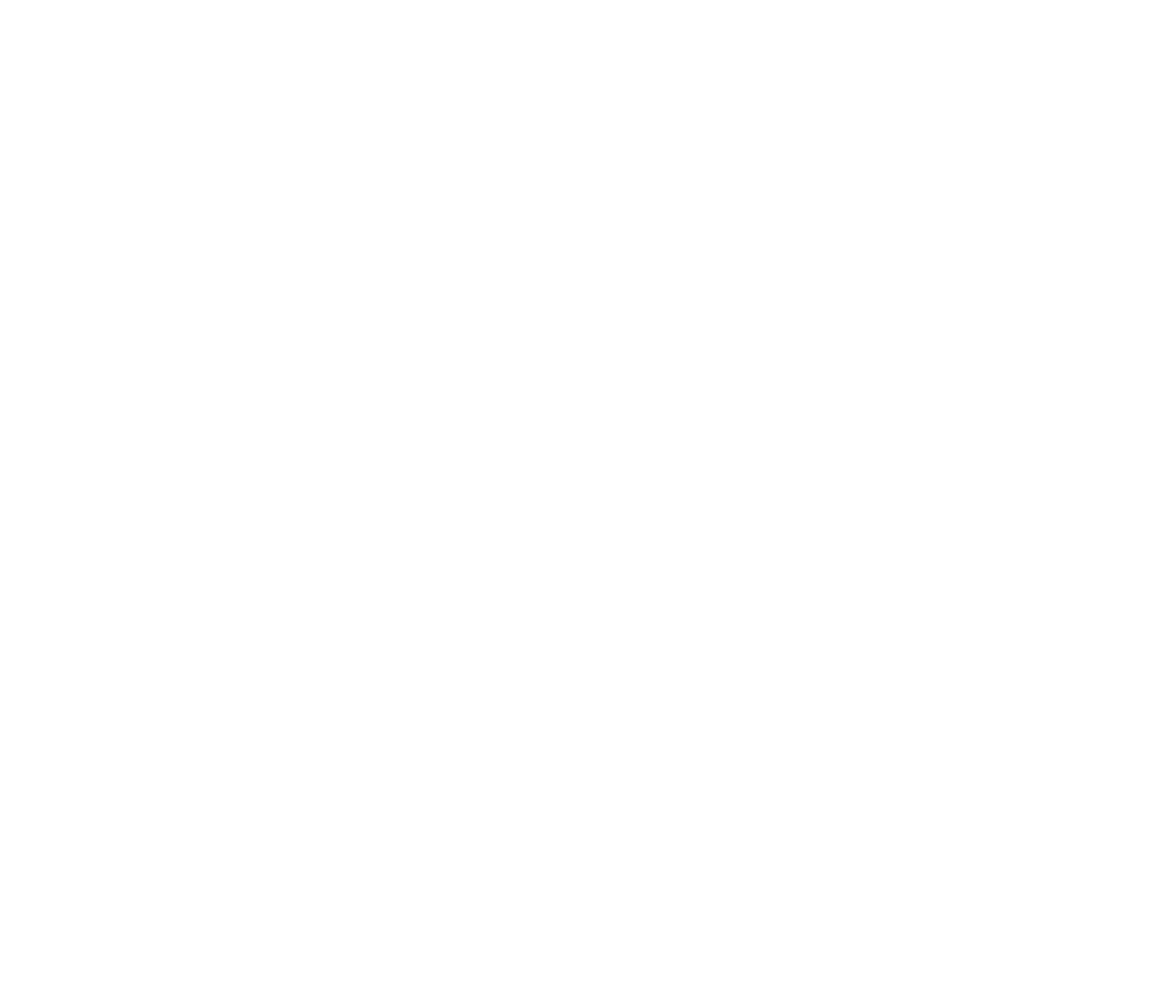
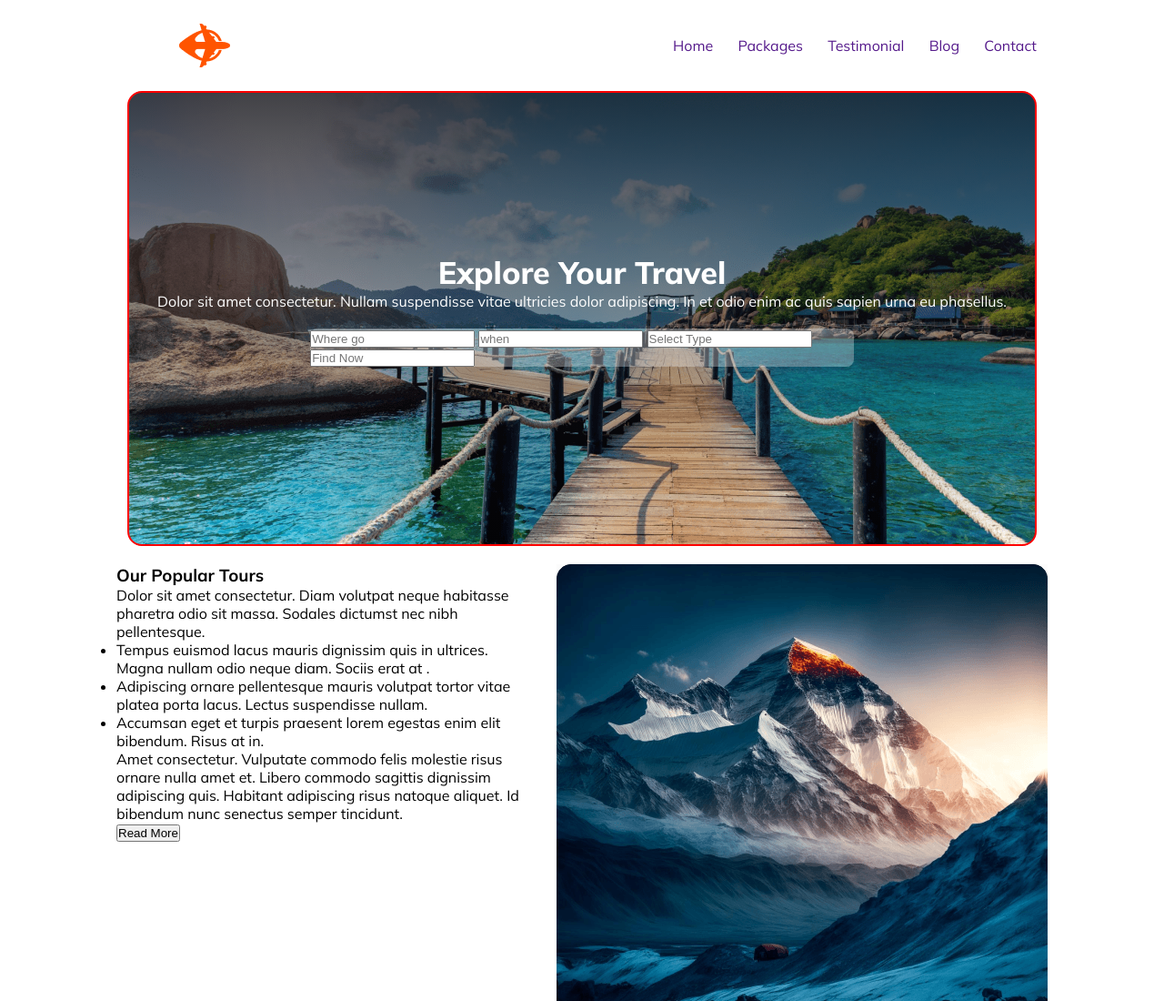
Before and after one commit to Eleas75/B9A2-Nirvana-Travel, a plain HTML site: page index.html in a window 1280 px wide. Shown: the top 1100 px of the page at 91% size. Before the commit the page ends 800 px from the top, so only its background shows below. Drawn offline with Linux system fonts and the light colour scheme.

Commit message:
scratch done

```diff
--- a/index.html
+++ b/index.html
@@ -3,9 +3,81 @@
 <head>
     <meta charset="UTF-8">
     <meta name="viewport" content="width=device-width, initial-scale=1.0">
+    <link rel="stylesheet" href="./styles/style.css">
     <title>nirvana-travel</title>
 </head>
 <body>
+    <header>
+<nav class="container">
+    <div class="nav-title">
+        <img src="./Images/Group 40071 (2).png" alt="">
+        <h3 class="title"> Nirvana Travel</h3>
+    </div>
+    <div class="nav-content">
+        <ul>
+            <li><a href="">Home</a></li>
+            <li><a href="">Packages</a></li>
+            <li><a href="">Testimonial</a></li>
+            <li><a href="">Blog</a></li>
+            <li><a href="">Contact</a></li>
+        </ul>
+    </div>
+</nav>
+<div class="banner">
+    <h1 class="banner-title">Explore Your Travel</h1>
+    <p class="banner-description">Dolor sit amet consectetur. Nullam suspendisse vitae ultricies dolor adipiscing. In et odio enim ac quis sapien urna eu phasellus.</p>
+    <form action="">
+        <input type="text" placeholder="Where go">
+        <input type="text" placeholder="when">
+        <input type="text" placeholder="Select Type ">
+        <input type="text" placeholder="Find Now">
+
+    </form>
+</div>
+    </header>
+    <main>
+<div class="tours">
+    <div class="tour-content">
+        <h3 class="tour-title">Our Popular Tours</h3>
+        <p class="tour-description">Dolor sit amet consectetur. Diam volutpat neque habitasse pharetra odio sit massa. Sodales dictumst nec nibh pellentesque.</p>
+        <ul>
+            <li>Tempus euismod lacus mauris dignissim quis in ultrices. Magna nullam odio neque diam. Sociis erat at .</li>
+            <li>Adipiscing ornare pellentesque mauris volutpat tortor vitae platea porta lacus. Lectus suspendisse nullam.</li>
+            <li> Accumsan eget et turpis praesent lorem egestas enim elit bibendum. Risus at in.</li>
+        </ul>
+        <p class="tour-description">Amet consectetur. Vulputate commodo felis molestie risus
+            ornare nulla amet et. Libero commodo sagittis dignissim adipiscing quis. Habitant adipiscing risus natoque aliquet. Id bibendum nunc senectus semper tincidunt. </p>
+        <button class="btn-1">Read More</button>
+    </div>
+    <img src="./Images/Rectangle 4.png" alt="">
+</div>
+<div class="destination">
+    <h2>Choose Your Destination</h2>
+    <p>Dolor sit amet consectetur. Diam volutpat neque habitasse pharetra odio sit massa. Sodales dictumst nec nibh pellentesque</p>
+    <div class="destination-container">
+        <div>
+            <img src="./Images/Rectangle 5.png" alt=""></div>
+        <div class="container" >
+            <img src="./Images/Rectangle 8.png" alt="" style="width: 100%;">
+            <div class="centered">Centered</div>
+        </div>
+        <div><img src="./Images/Rectangle 6.png" alt=""></div>
+
+        <div>
+            <img src="./Images/Rectangle 7.png" alt="">
+
+        </div>
+        <div><img src="./Images/Rectangle 9.png" alt=""></div>
+        <div><img src="./Images/Rectangle 11.png" alt=""></div>
+        <div>
+            <img src="./Images/Rectangle 10.png" alt=""></div>
+    </div>
+
+</div>
+    </main>
+    <footer>
+
+    </footer>
 
 </body>
 </html>
--- a/styles/style.css
+++ b/styles/style.css
@@ -1,6 +1,127 @@
+
+/* shared styles */
+
 @import url('https://fonts.googleapis.com/css2?family=Mulish:wght@200;300;400;500;600;700;800;900&display=swap');
 *{
     margin: 0;
     padding: 0;
     box-sizing: border-box;
 }
+body{
+    font-family: 'Mulish', sans-serif;
+
+}
+
+
+
+
+/* styles for nav */
+.container{
+    display: flex;
+    flex-direction: row;
+    justify-content: space-between;
+    max-width: 1000px;
+    margin: 0 auto;
+}
+.nav-title{
+    width: 40%;
+    display: flex;
+    justify-content:center;
+    padding-right: 100px;
+    align-items: center;
+
+}
+.nav-content{
+    width: 40%;
+}
+.container .nav-content li{
+list-style:none ;
+}
+.container .nav-content li a{
+    text-decoration: none;
+}
+.container .nav-content ul{
+    display: flex;
+    justify-content:space-between;
+    align-items: center;
+    min-height: 100px;
+
+}
+/* styles for banner */
+.banner{
+    border: 2px solid red;
+    max-width: 1000px;
+    display: flex;
+    flex-direction: column;
+    justify-content: center;
+    align-items: center;
+    margin:0 auto ;
+    min-height: 500px;
+    border-radius: 16px;
+    background-image: linear-gradient(180deg, rgba(19, 19, 24, 0.80) 0%, rgba(19, 19, 24, 0.00) 100%),url(../Images/Group\ 13\ \(1\)\ \(1\).png)
+
+}
+.banner-title{
+    color: #FFF;
+
+font-family: Mulish;
+font-size: 34px;
+font-style: normal;
+font-weight: 800;
+}
+.banner-description{
+    color: #FFF;
+
+text-align: center;
+font-size: 16px;
+font-style: normal;
+font-weight: 400;
+}
+form{
+    max-width: 60%;
+    min-width:100px ;
+    border-radius: 16px;
+    margin: 20px auto;
+    border-radius: 8px;
+    background: rgba(255, 255, 255, 0.30);
+}
+/* styles for main section */
+.tours{
+    max-width: 80%;
+    margin: 20px auto;
+    display: flex;
+    flex-direction: row;
+    gap: 20px;
+
+}
+.destination{
+    max-width: 90%;
+    margin: 20px auto;
+    display: flex;
+    flex-direction: column;
+    align-items: center;
+    justify-content: center;
+
+}
+.destination-content{
+    display: grid;
+     ;
+}
+.destination-container{
+    display: flex;
+    flex-direction: row;
+    flex-wrap: wrap;
+    justify-content: space-between;
+}
+.container {
+    position: relative;
+    text-align: center;
+    color: white;
+
+  }
+.centered {
+    position: absolute;
+    top: 50%;
+    left: 50%;
+    transform: translate(-50%, -50%);
+  }
```
